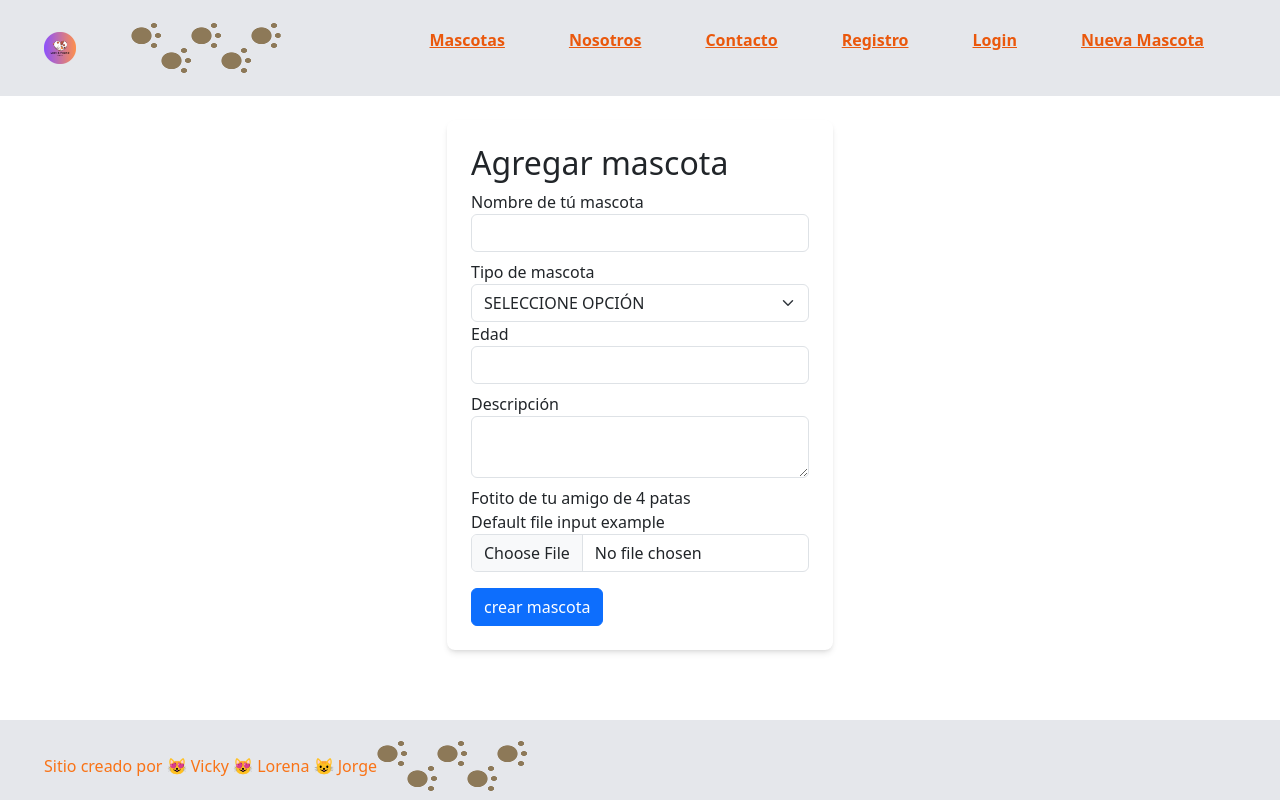
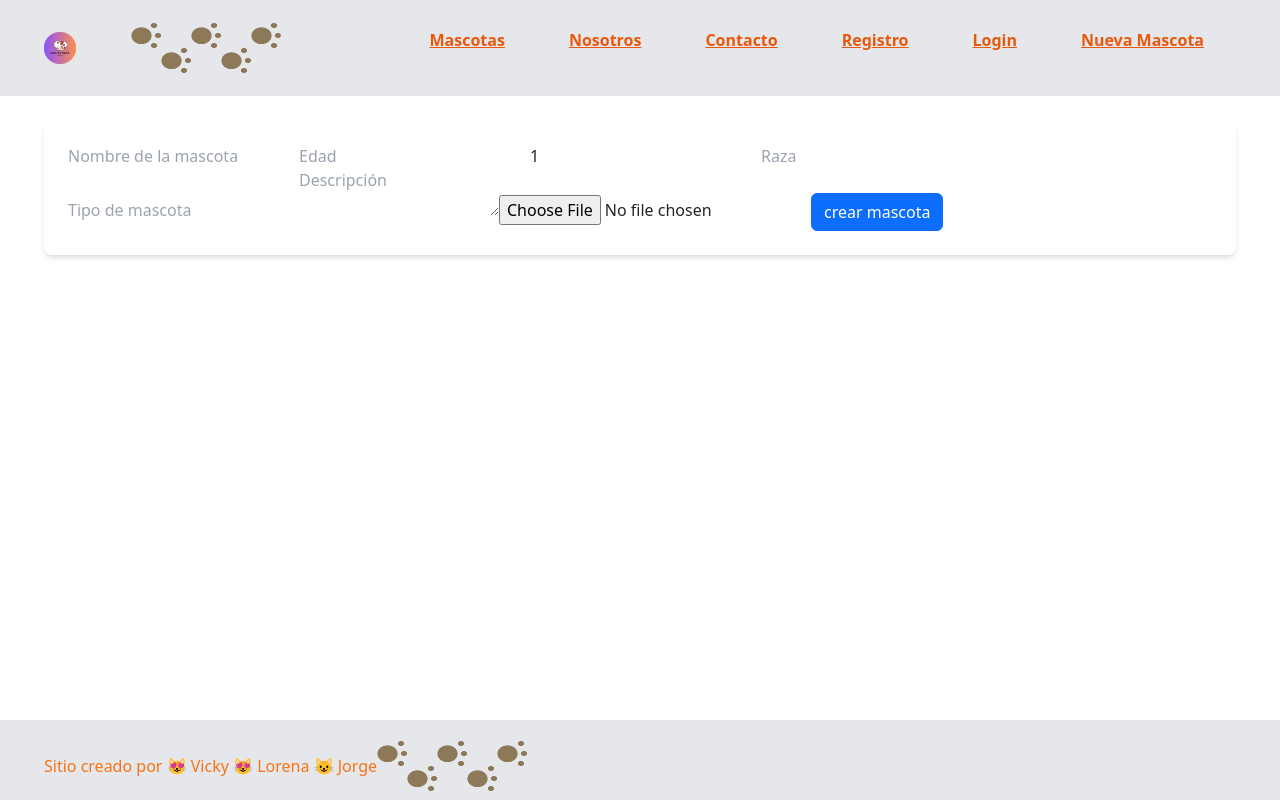
Before and after one commit to JorgeVergaraSou/frontvicky, a React (Vite) app: page /nuevamascota in a window 1280 px wide. Built offline with nearby package versions, Linux system fonts and the light colour scheme.

Commit message:
modificando pets

```diff
--- a/src/pages/CrearMascota.tsx
+++ b/src/pages/CrearMascota.tsx
@@ -1,127 +1,98 @@
-import React, { useState } from 'react'
+import React, { useState } from 'react';
 
 export const CrearMascota: React.FC = () => {
+  const [namePet, setNamePet] = useState('');
+  const [age, setAge] = useState('');
+  const [breed, setBreed] = useState('');
+  const [pet, setPet] = useState('');
+  const [description, setDescription] = useState('');
+  const [postIdFk, setPostIdFk] = useState('1');
 
-  const [errors,  setErrors] = useState<string[]>([]);
-  const [message, setMessage] = useState<string[]>([]);
-  //const [loading, setLoading] = useState(true);
-  //const [error, setError] = useState<string | null>(null);
-  const [namePets, setNamePets] = useState<string>("");
-  const [pet, setPets] = useState<string>("");
-  const [age, setAge] = useState<string>("");
-  const [description, setDescription] = useState<string>("");
-  const [image, setImage] = useState<string>("");
+  const [file, setFile] = useState(null);
 
+  const handleFileChange = (event: { target: { files: any; }; }) => {
+    const { files } = event.target;
+    if (files && files.length > 0) {
+      setFile(files[0]);
+    }
+  };
 
+  const handleSubmit = async (event: { preventDefault: () => void; }) => {
+    event.preventDefault();
 
-  const handleSubmit = async (event: React.FormEvent<HTMLFormElement>) => {
-    event.preventDefault();
-    setErrors([]);
+    const formData = new FormData();
+    formData.append('namePet', namePet);
+    formData.append('age', age);
+    formData.append('breed', breed);
+    formData.append('pet', pet);
+    formData.append('description', description);
+    formData.append('postIdFk', postIdFk);
+    if (file) {
+      formData.append('file', file);
+    }
 
-    const responseNewPet = await fetch(`http://localhost:3006/api/v1/pets`,
-     // `${process.env.REACT_APP_BACKEND_URL}/auth/register`,
-      {
-        method: "POST",
+    try {
+      const response = await fetch('http://localhost:3006/api/v1/pets/create', {
+        method: 'POST',
+        body: formData,
+
         headers: {
           "Content-Type": "application/json",
+          authorization: `Bearer eyJhbGciOiJIUzI1NiIsInR5cCI6IkpXVCJ9.eyJlbWFpbCI6InRlc3RAdGVzdC5jb20iLCJyb2xlIjoidXNlciIsImlkVXNlciI6MiwiaWF0IjoxNzE2NTYwNzg2LCJleHAiOjE3MTY1Njc5ODZ9.gcqp7ieZFnH0s2jkOTbSi_FNMg6Wyj312Epr0DCOZ_Q`,
         },
-        body: JSON.stringify({
-          namePets,
-          pet,
-          age,
-          description,
-          image,
-        }),
-      }
-    );
 
-    const responseAPI = await responseNewPet.json();
+      });
+console.log(response);
 
-    if (!responseNewPet.ok) {
-      // Verificar si responseAPI.message es un string
-      console.log(responseAPI.message);
-      if (typeof responseAPI.message === 'string') {
-        setMessage(responseAPI.message.split(","));
-      } else if (Array.isArray(responseAPI.message)) {
-        // Si responseAPI.message es un array, asumimos que ya contiene mensajes separados
-        setMessage(responseAPI.message);
-      } else {
-        // Si responseAPI.message es un objeto, tratamos de obtener sus valores
-        setMessage(Object.values(responseAPI.message));
-      }
-      return;
-    }
-    /*
-    const responseNextAuth = await signIn("credentials", {
-      email,
-      password,
-      redirect: false,
-    });
-
-    if (responseNextAuth?.error) {
-      setErrors(responseNextAuth.error.split(","));
-      return;
+      if (!response.ok) {
+        throw new Error('Error al crear la mascota');
       }
 
-    if (status === "loading") {
-      return <div className="loader-container"><div className="loader"></div> <div className="loader2"></div></div>;
+      const data = await response.json();
+      console.log('Mascota creada:', data);
+    } catch (error) {
+      console.error('Error:', error);
     }
-
-    router.push("/dashboard");
-    */
   };
 
   return (
-    <>
-<h2>Agregar mascota</h2>
     <form onSubmit={handleSubmit}>
-Nombre de tú mascota
       <input
         type="text"
-           placeholder=""
-           name="namePets"
-           className="form-control mb-2"
-           value={namePets}
-           onChange={(event) => setNamePets(event.target.value)}
+        placeholder="Nombre de la mascota"
+        value={namePet}
+        onChange={(e) => setNamePet(e.target.value)}
       />
-
-<span>Tipo de mascota</span>
-                <select className="form-select" onChange={(event) => setPets(event.target.value)}>
-                    <option value={0}>
-                        SELECCIONE OPCIÓN
-                    </option>
-                    <option value={1}>
-                        GATO
-                    </option>
-                    <option value={2}>
-                        PERRO
-                    </option>
-                    <option value={3}>
-                        AVE
-                    </option>
-                </select>
-Edad
+      <input
+        type="number"
+        placeholder="Edad"
+        value={age}
+        onChange={(e) => setAge(e.target.value)}
+      />
             <input
         type="number"
         placeholder=""
-           name="age"
-           className="form-control mb-2"
-           value={age}
-           onChange={(event) => setAge(event.target.value)}
+        value={postIdFk}
+        onChange={(e) => setPostIdFk(e.target.value)}
       />
-         Descripción
+      <input
+        type="text"
+        placeholder="Raza"
+        value={breed}
+        onChange={(e) => setBreed(e.target.value)}
+      />
+      <input
+        type="text"
+        placeholder="Tipo de mascota"
+        value={pet}
+        onChange={(e) => setPet(e.target.value)}
+      />
       <textarea
-                    placeholder=""
-                    name="content"
-                    className="form-control mb-2"
+        placeholder="Descripción"
         value={description}
-                    onChange={(event) => setDescription(event.target.value)}
-                />
-Fotito de tu amigo de 4 patas
-<div className="mb-3">
-  <label htmlFor="formFile" >Default file input example</label>
-  <input className="form-control" type="file" id="formFile" />
-</div>
+        onChange={(e) => setDescription(e.target.value)}
+      ></textarea>
+      <input type="file" onChange={handleFileChange} />
 
       <button
            type="submit"
@@ -130,27 +101,5 @@ Fotito de tu amigo de 4 patas
            crear mascota
          </button>
     </form>
-
-       {message.length > 0 && (
-         <div className="alert alert-danger mt-2">
-           <ul className="mb-0">
-             {message.map((msg) => (
-               <li key={msg}>{msg}</li>
-             ))}
-           </ul>
-         </div>
-       )}
-
-       {errors.length > 0 && (
-         <div className="alert alert-danger mt-2">
-           <ul className="mb-0">
-             {errors.map((error) => (
-               <li key={error}>{error}</li>
-             ))}
-           </ul>
-         </div>
-       )}
-
-    </>
-  )
-}
+  );
+};
```
Also changed, not shown: public/img/gatita.jpg (added), src/pages/mascota_old.txt (added). Lines whose indentation alone changed are shown as unchanged.
